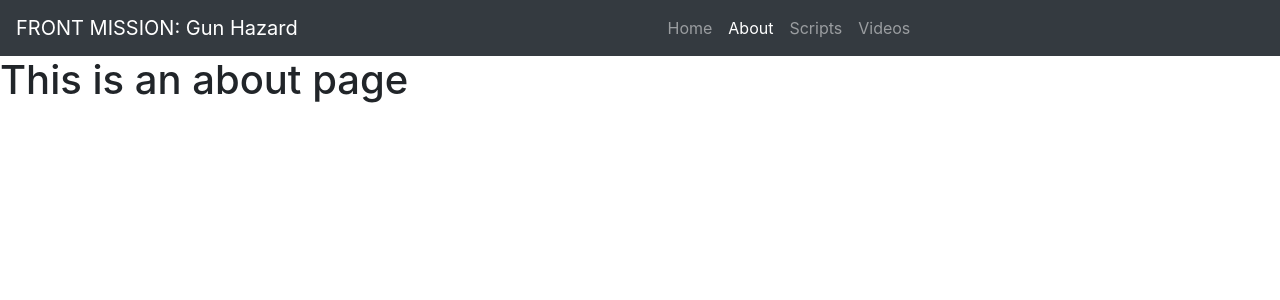
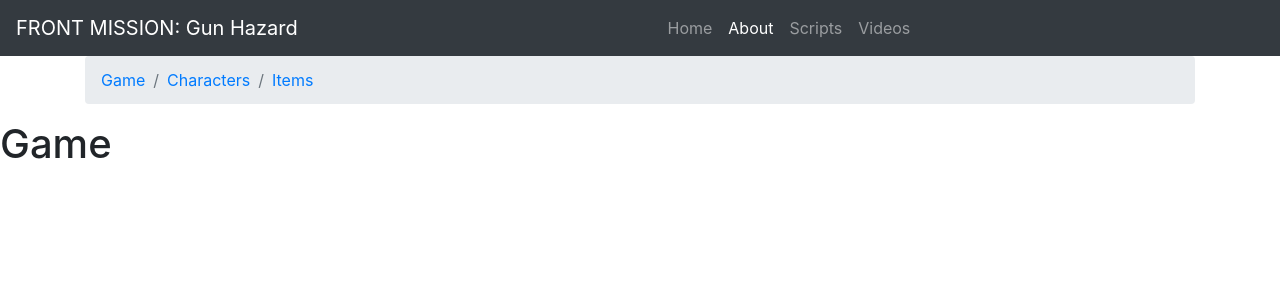
Before and after one commit to the-frontmission/front_mission-gun_hazard, a Vue app: page /about/game in a window 1280 px wide. Shown: the top 300 px of the page. Built offline with nearby package versions, Linux system fonts and the light colour scheme.

Commit message:
fixed AboutView

```diff
--- a/src/views/AboutView.vue
+++ b/src/views/AboutView.vue
@@ -1,6 +1,36 @@
 <template>
   <div class="about">
-    <h1>This is an about page</h1>
+    <div class="container">
+      <nav aria-label="breadcrumb">
+        <ol class="breadcrumb">
+          <router-link
+            tag="li"
+            class="breadcrumb-item"
+            active-class="active"
+            to="/about/game"
+          >
+            <a>Game</a>
+          </router-link>
+          <router-link
+            tag="li"
+            class="breadcrumb-item"
+            active-class="active"
+            to="/about/characters"
+          >
+            <a>Characters</a>
+          </router-link>
+          <router-link
+            tag="li"
+            class="breadcrumb-item"
+            active-class="active"
+            to="/about/items"
+          >
+            <a>Items</a>
+          </router-link>
+        </ol>
+      </nav>
+    </div>
+    <router-view></router-view>
   </div>
 </template>
 
```
